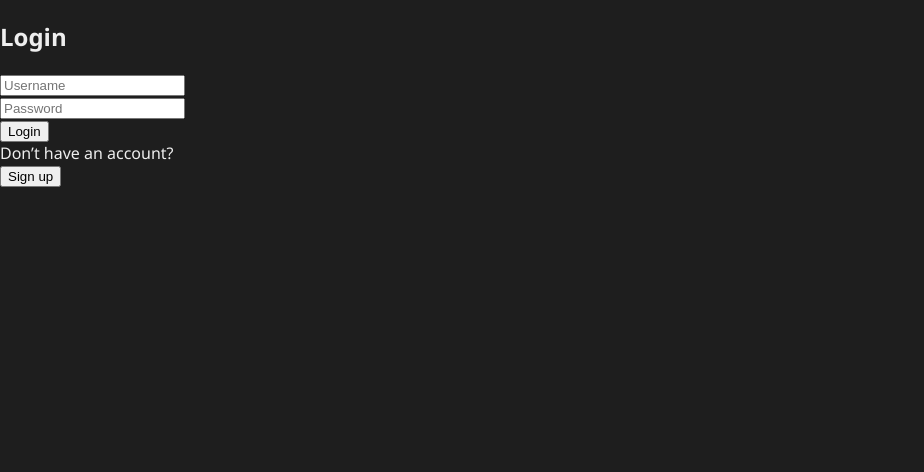
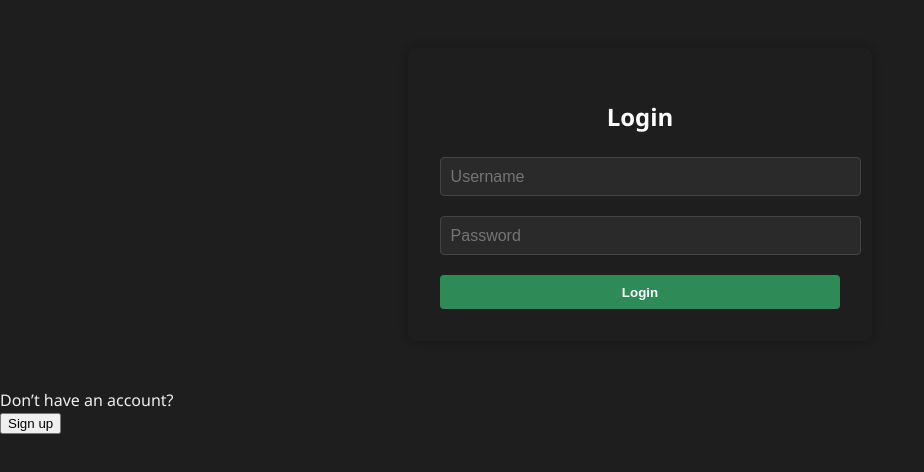
Before and after one commit to Lo977/safe-steps, a React (Create React App) app in the folder client/: page / in a window 1280 px wide. Shown: the top 472 px of the page, without its empty margins (0-924 px from the left). Built offline with nearby package versions, Linux system fonts and the light colour scheme; no server answers.

Commit message:
add css for Login form

```diff
--- a/client/src/index.css
+++ b/client/src/index.css
@@ -672,3 +672,60 @@ a:hover {
   font-style: italic;
   color: #bbb;
 }
+
+/* //////////////////// LoginForm ////////////////////////////////////////////// */
+.login-form-container {
+  background-color: #1e1e1e;
+  color: #eee;
+  padding: 2rem;
+  max-width: 400px;
+  margin: 3rem auto;
+  border-radius: 8px;
+  box-shadow: 0 0 10px #00000055;
+}
+
+.login-title {
+  text-align: center;
+  margin-bottom: 1.5rem;
+  color: #ffffff;
+}
+
+.login-form .form-group {
+  margin-bottom: 1.25rem;
+}
+
+.login-field {
+  width: 100%;
+  padding: 0.6rem;
+  border-radius: 4px;
+  border: 1px solid #444;
+  background-color: #2a2a2a;
+  color: #fff;
+  font-size: 1rem;
+}
+
+.login-field:focus {
+  outline: none;
+  border-color: #5ee290;
+}
+
+.login-button {
+  width: 100%;
+  padding: 0.6rem;
+  background-color: #2e8b57;
+  color: #fff;
+  font-weight: bold;
+  border: none;
+  border-radius: 4px;
+  cursor: pointer;
+}
+
+.login-button:hover {
+  background-color: #3cb371;
+}
+
+.error-message {
+  color: #ff6b6b;
+  font-size: 0.9rem;
+  margin-top: 0.25rem;
+}
```
